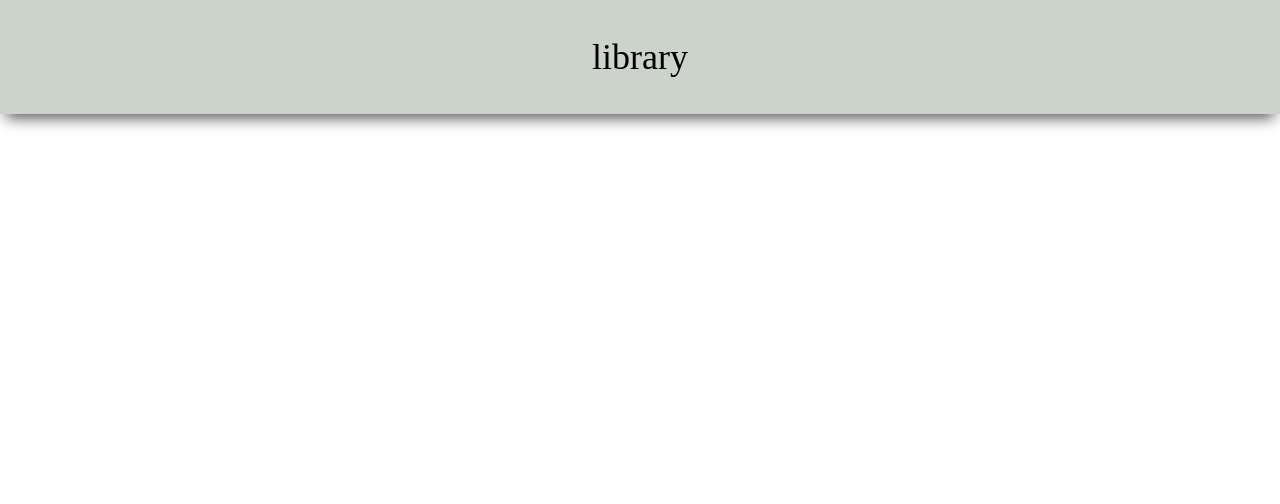
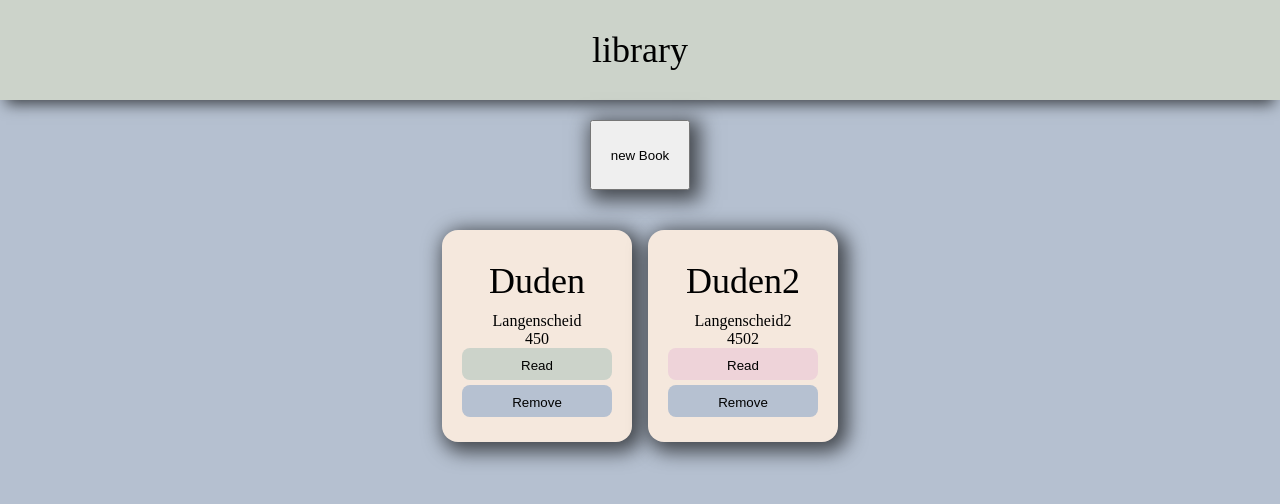
Before and after one commit to DerMoehre/library, a plain HTML site: page index.html in a window 1280 px wide. Drawn offline with Linux system fonts and the light colour scheme.

Commit message:
added script array

```diff
--- a/index.html
+++ b/index.html
@@ -13,8 +13,12 @@
                 <p class="title">library</p>
             </div>
         </header>
+        <div class="control">
+            <button class="new_book">new Book</button>
+        </div>
+
         <div class="book_content">
-
+           <!-- render JS -->
         </div>
     </div>
 
--- a/script.js
+++ b/script.js
@@ -0,0 +1,47 @@
+const myLibrary = [
+    {
+        title: 'Duden',
+        author: 'Langenscheid',
+        page: 450,
+        read: true,
+    },
+    {
+        title: 'Duden2',
+        author: 'Langenscheid2',
+        page: 4502,
+        read: false,
+    }
+];
+
+function Book(title, author, page, read) {
+  this.title = title;
+  this.author = author;
+  this.page = page;
+  this.read = read;
+}
+
+function addBookToLibrary(title, author, page, read) {
+    const newBook = new Book(title, author, page, read);
+    myLibrary.push(newBook);
+}
+
+function renderBook() {
+    let bookContent = document.querySelector('.book_content');
+    for (let i = 0; i < myLibrary.length; i++) {
+        bookContent.innerHTML += generateBookCardHtml(myLibrary[i].title, myLibrary[i].author, myLibrary[i].page, myLibrary[i].read);
+    }
+}
+
+function generateBookCardHtml(title, author, page, read) {
+    return `
+    <div class="book">
+        <p class="title">${title}</p>
+        <p class="author">${author}</p>
+        <p class="pages">${page}</p>
+        <button class="read ${read}">Read</button>
+        <button class="remove">Remove</button>
+    </div>
+`;
+}
+
+renderBook();
--- a/styles.css
+++ b/styles.css
@@ -1,25 +1,49 @@
+* {
+    box-sizing: border-box;
+}
+
 body {
     margin: 0;
-    box-sizing: border-box;
     --color-background: #B5C0D0;
     --color-light-green: #CCD3CA;
     --color-highlight: #F5E8DD;
+    --color-light-red: #EED3D9;
+    --color-light-gray: #B6C1D1;
 }
 
 .main_content {
-    width: 100vw;
-    height: 100vh;
+    background-color: var(--color-background);
+    min-height: 100vh;
+}
+
+p {
+    margin: 0;
+}
+
+.control {
+    display: flex;
+    justify-content: center;
+    padding: 20px;
+}
+
+button {
+    padding: 10px;
+    height: 70px;
+    width: 100px;
+    cursor: pointer;
 }
 
 .title {
     font-size: 36px;
+    padding: 10px 0px;
 }
 
 header {
     background-color: var(--color-light-green);
-    max-height: 200px;
+    height: 100px;
     display: flex;
     justify-content: center;
+    align-items: center;
     box-shadow: 0px 10px 14px -6px rgba(0,0,0,0.67);
 }
 
@@ -29,8 +53,47 @@
     width: 960px;
 }
 
+.new_book {
+    box-shadow:  5px 5px 19px 5px rgba(0,0,0,0.63);
+}
+
 .book_content {
-    background-color: var(--color-background);
-    /* height: 100vh;
-    width: 100vw; */
+    display: flex;
+    justify-content: center;
+    padding: 20px;
+    gap: 16px;
+    flex-wrap: wrap;
 }
+
+.book {
+    display: flex;
+    flex-direction: column;
+    align-items: center;
+    text-align: center;
+    word-break: break-all;
+    max-width: 300px;
+    border-radius: 16px;
+    padding: 20px;
+    background-color: var(--color-highlight);
+    box-shadow:  5px 5px 19px 5px rgba(0,0,0,0.63);
+}
+
+.read, .remove {
+    width: 150px;
+    height: 32px;
+    margin-bottom: 5px;
+    border: none;
+    border-radius: 8px;
+}
+
+.true {
+    background-color: var(--color-light-green);
+}
+
+.false {
+    background-color: var(--color-light-red);
+}
+
+.remove {
+    background-color: var(--color-light-gray);
+}
```
